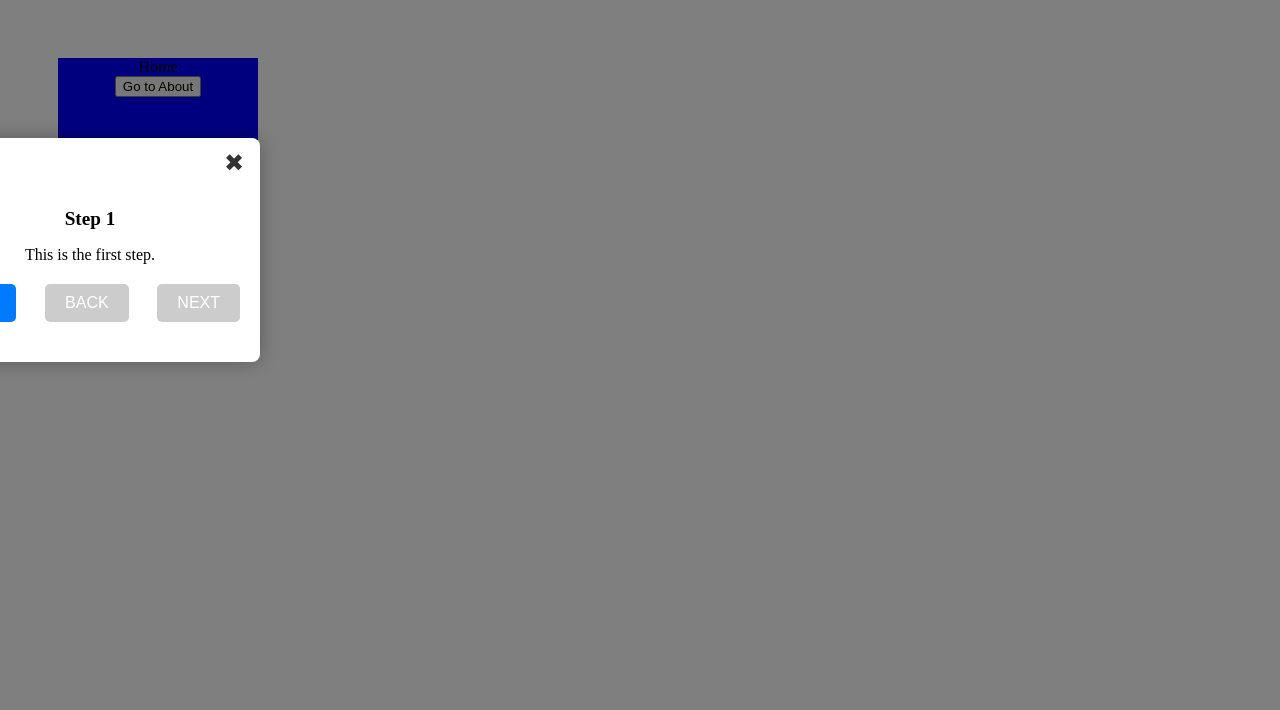
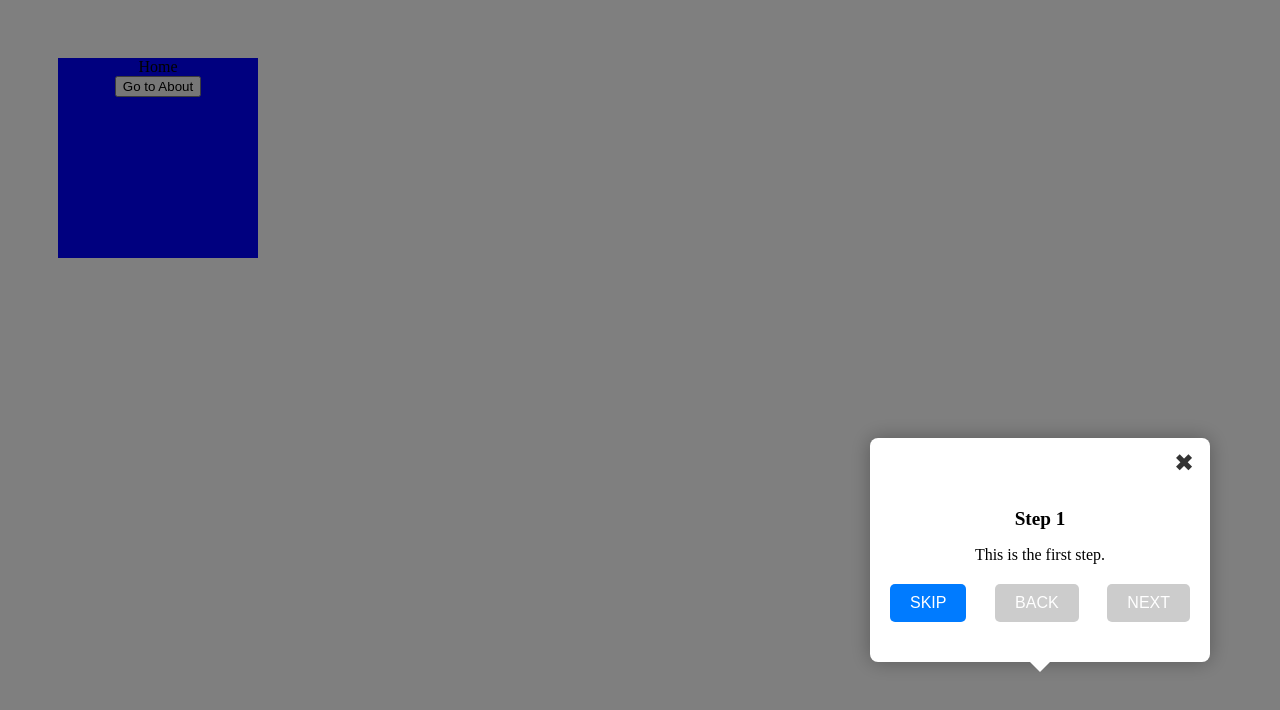
Before and after one commit to ratna9429/joyride, a React (Create React App) app: page / in a window 1280 px wide. Shown: the top 710 px of the page. Built offline with nearby package versions, Linux system fonts and the light colour scheme.

Commit message:
Fix arrow position issue

```diff
--- a/src/components/Home.jsx
+++ b/src/components/Home.jsx
@@ -10,8 +10,9 @@ const Home = () => {
       title: "Step 1",
       content: "This is the first step.",
       target: "#step-1", // CSS selector for the targeted component
-      x: -550, // X position for the tour box
-      y: -150,
+      x: 400, // X position for the tour box
+      y: 150,
+      arrowPosition: "bottom",
     },
   ];
 
--- a/src/components/Tour.jsx
+++ b/src/components/Tour.jsx
@@ -1,13 +1,54 @@
-import React, { useEffect } from "react";
+import React, { useEffect, useState } from "react";
 import "./tour.css";
 
 const Tour = ({ steps, onClose }) => {
-  const [currentStep, setCurrentStep] = React.useState(0);
+  const [currentStep, setCurrentStep] = useState(0);
   const step = steps[currentStep];
 
   useEffect(() => {
     // Handle step changes or other side effects here
   }, [currentStep, steps]);
+
+  const arrowStyle = {
+    position: "absolute",
+    width: 0,
+    height: 0,
+    borderStyle: "solid",
+    borderColor: "transparent",
+  };
+
+  switch (step.arrowPosition) {
+    case "left":
+      arrowStyle.borderRightWidth = "10px";
+      arrowStyle.borderRightColor = "white";
+      arrowStyle.left = "-20px";
+      arrowStyle.top = "50%";
+      arrowStyle.transform = "translateY(-50%)";
+      break;
+    case "right":
+      arrowStyle.borderLeftWidth = "10px";
+      arrowStyle.borderLeftColor = "white";
+      arrowStyle.right = "-100px";
+      arrowStyle.left = "340px";
+      arrowStyle.top = "7%";
+      arrowStyle.transform = "translateY(400%)";
+      break;
+    case "bottom":
+      arrowStyle.borderTopWidth = "10px";
+      arrowStyle.borderTopColor = "white";
+      arrowStyle.top = "224px";
+      arrowStyle.left = "50%";
+      arrowStyle.transform = "translateX(-50%)";
+      break;
+    case "top":
+    default:
+      arrowStyle.borderBottomWidth = "10px";
+      arrowStyle.borderBottomColor = "white";
+      arrowStyle.top = "-20px";
+      arrowStyle.left = "50%";
+      arrowStyle.transform = "translateX(-50%)";
+      break;
+  }
 
   const nextStep = () => {
     if (currentStep < steps.length - 1) {
@@ -25,6 +66,7 @@ const Tour = ({ steps, onClose }) => {
     <div className="tour-overlay">
       <div className="blurred-overlay"></div>
       <div className="tour-box" style={{ top: step.y, left: step.x }}>
+        <div className="tour-arrow" style={arrowStyle}></div>
         <div className="tour-content">
           <h2>{step.title}</h2>
           <p>{step.content}</p>
--- a/src/components/tour.css
+++ b/src/components/tour.css
@@ -76,3 +76,11 @@
     cursor: pointer;
     color: #333;
   }
+
+  .tour-arrow {
+    position: absolute;
+    width: 0;
+    height: 0;
+    border-style: solid;
+    border-color: transparent;
+  }
```
